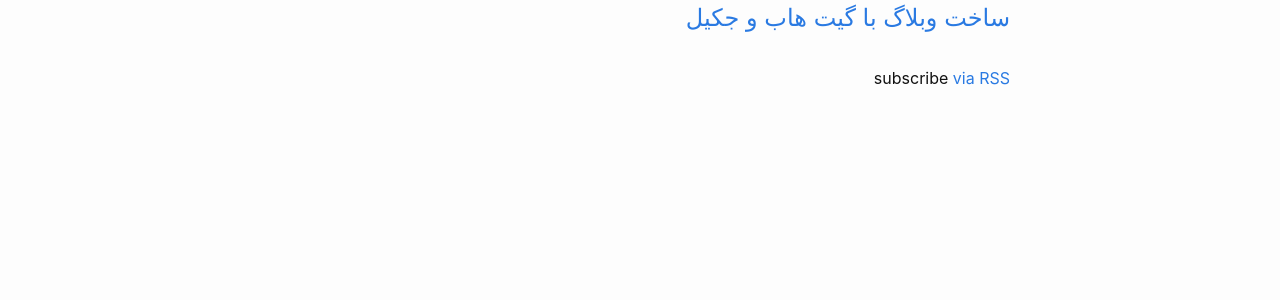
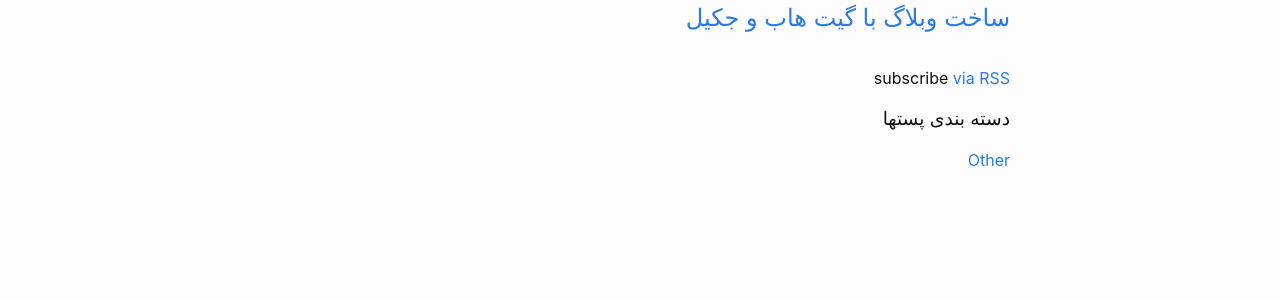
Before and after one commit to BiEffect/BiEffect.github.io, a Jekyll site: the page built from index.md, in a window 1280 px wide. Shown: the part 173-473 px from the top of the page. Built offline with Jekyll 4.4.1, drawn with Linux system fonts in a browser that asks for light colours.

Commit message:
Update home.html

```diff
--- a/_layouts/home.html
+++ b/_layouts/home.html
@@ -31,4 +31,9 @@ layout: default
     <p class="rss-subscribe">subscribe <a href="{{ "/feed.xml" | relative_url }}">via RSS</a></p>
   {%- endif -%}
 
+  <h3>دسته بندی پستها</h3>
+{% for category in site.categories %}
+    <a href="/category/{{ category[0] }}/" style="text-decoration: none;">{% if category[0] == 'aws' %}{{ category[0] | upcase }}{% else %}{{ category[0] | capitalize }}{% endif %}</a><br />
+{% endfor %}
+<p />
 </div>
```
